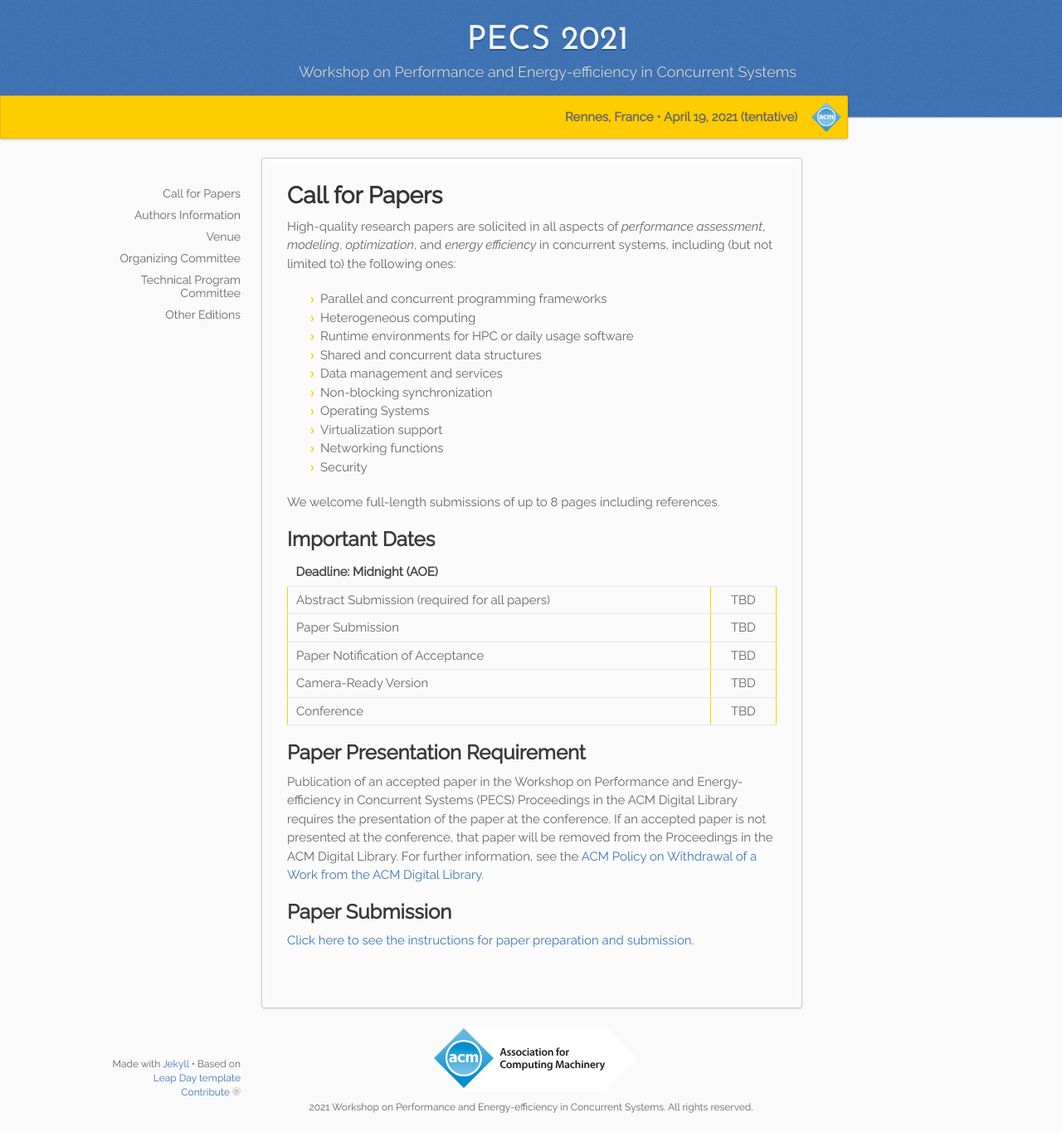
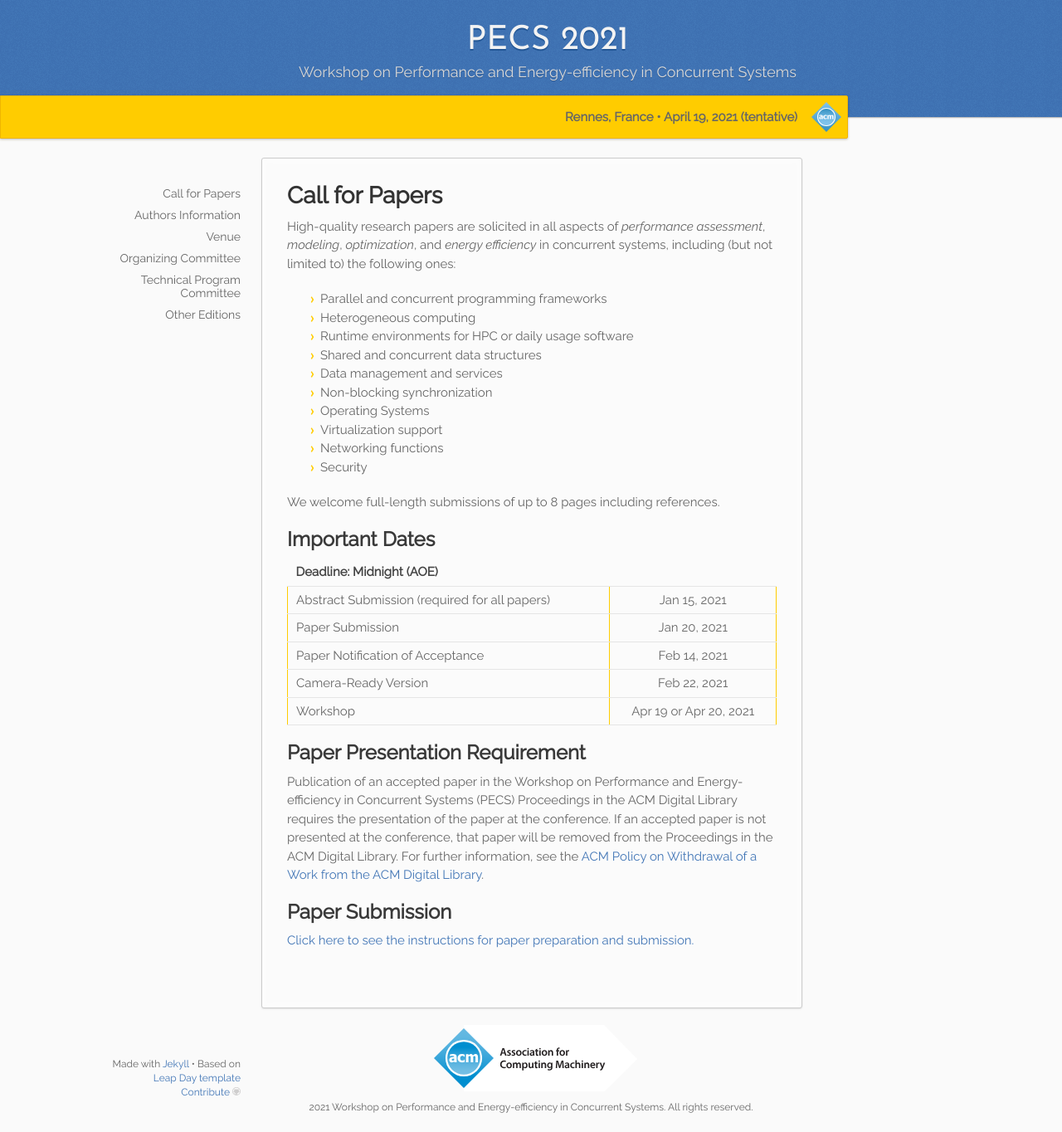
Before and after one commit to pecs-workshop/pecs-workshop.github.io, a Jekyll site: the page built from _2021/01.cfp.md, in a window 1280 px wide and 1364 px high. Shown: the whole window at 83% size. Built offline with Jekyll 4.4.1, drawn with Linux system fonts in a browser that asks for light colours.

Commit message:
Added important dates

```diff
--- a/_2021/_important_dates.md
+++ b/_2021/_important_dates.md
@@ -3,8 +3,8 @@
 
 | Deadline: Midnight (AOE)                      |     |
 |:----------------------------------------------|:---:|
-| Abstract Submission (required for all papers) | TBD |
-| Paper Submission                              | TBD |
-| Paper Notification of Acceptance              | TBD |
-| Camera-Ready Version                          | TBD |
-| Conference                                    | TBD |
+| Abstract Submission (required for all papers) | Jan 15, 2021 |
+| Paper Submission                              | Jan 20, 2021 |
+| Paper Notification of Acceptance              | Feb 14, 2021 |
+| Camera-Ready Version                          | Feb 22, 2021 |
+| Workshop                                      | Apr 19 or Apr 20, 2021 |
```
